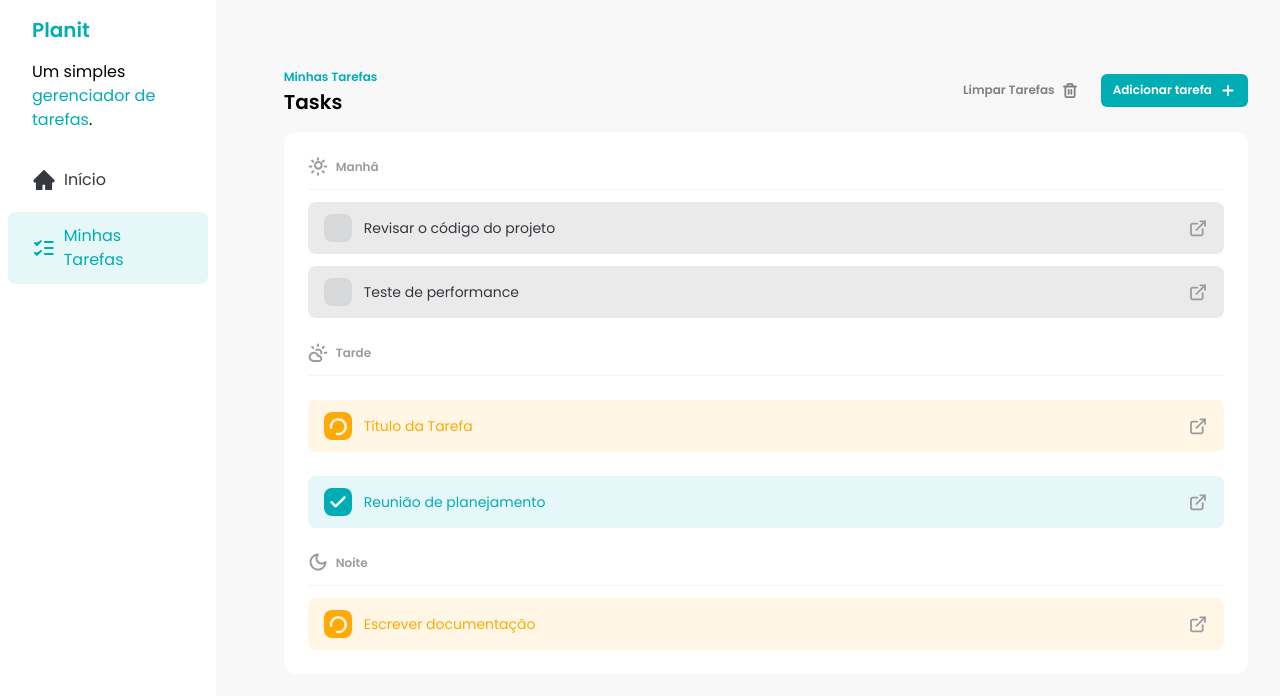
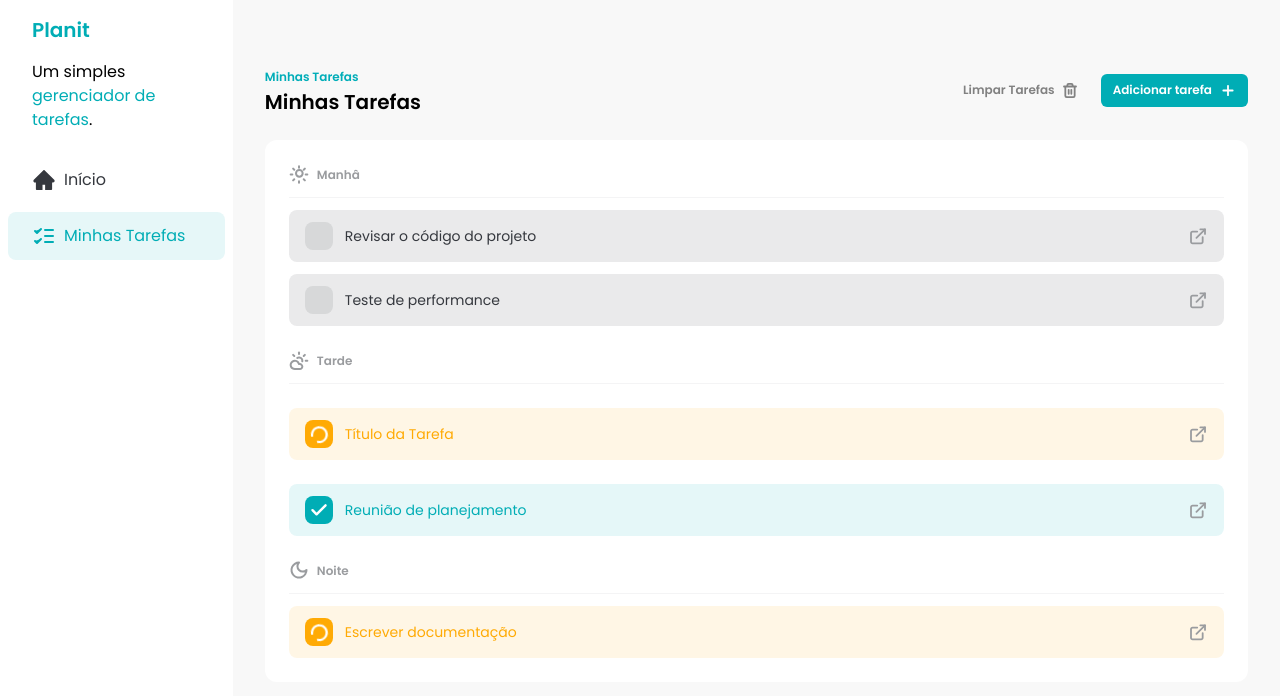
Before and after one commit to HiagoSilvaAnjos/Planit, a React (Vite) app: page / in a window 1280 px wide. Shown: the top 696 px of the page. Built offline with nearby package versions, Linux system fonts and the light colour scheme.

Commit message:
feat: update spacing between sidebar and tasks

```diff
--- a/src/App.tsx
+++ b/src/App.tsx
@@ -3,7 +3,7 @@ import Tasks from "./components/Tasks/Tasks";
 
 function App() {
   return (
-    <div className="flex gap-9">
+    <div className="flex">
       <Sidebar />
       <Tasks />
     </div>
--- a/src/components/Sidebar/Sidebar.tsx
+++ b/src/components/Sidebar/Sidebar.tsx
@@ -3,7 +3,7 @@ import SidebarButton from "../SidebarButton/SidebarButton";
 
 const Sidebar = () => {
   return (
-    <div className="h-screen w-[272px] bg-white">
+    <div className="h-screen w-72 bg-white">
       <div className="space-y-4 px-8 py-4">
         <h1 className="text-xl font-semibold text-[#00adb5]">Planit</h1>
         <p>
--- a/src/components/Tasks/Tasks.tsx
+++ b/src/components/Tasks/Tasks.tsx
@@ -44,13 +44,13 @@ const Tasks = () => {
   };
 
   return (
-    <div className="w-full space-y-4 px-8 py-16">
+    <div className="w-full space-y-4 space-y-6 px-8 py-16">
       <div className="flex w-full justify-between">
         <div>
           <span className="text-xs font-semibold text-[#00adb8]">
             Minhas Tarefas
           </span>
-          <p className="text-xl font-semibold">Tasks</p>
+          <p className="text-xl font-semibold">Minhas Tarefas</p>
         </div>
         <div className="flex items-center gap-3">
           <Button variant="ghost">
```
